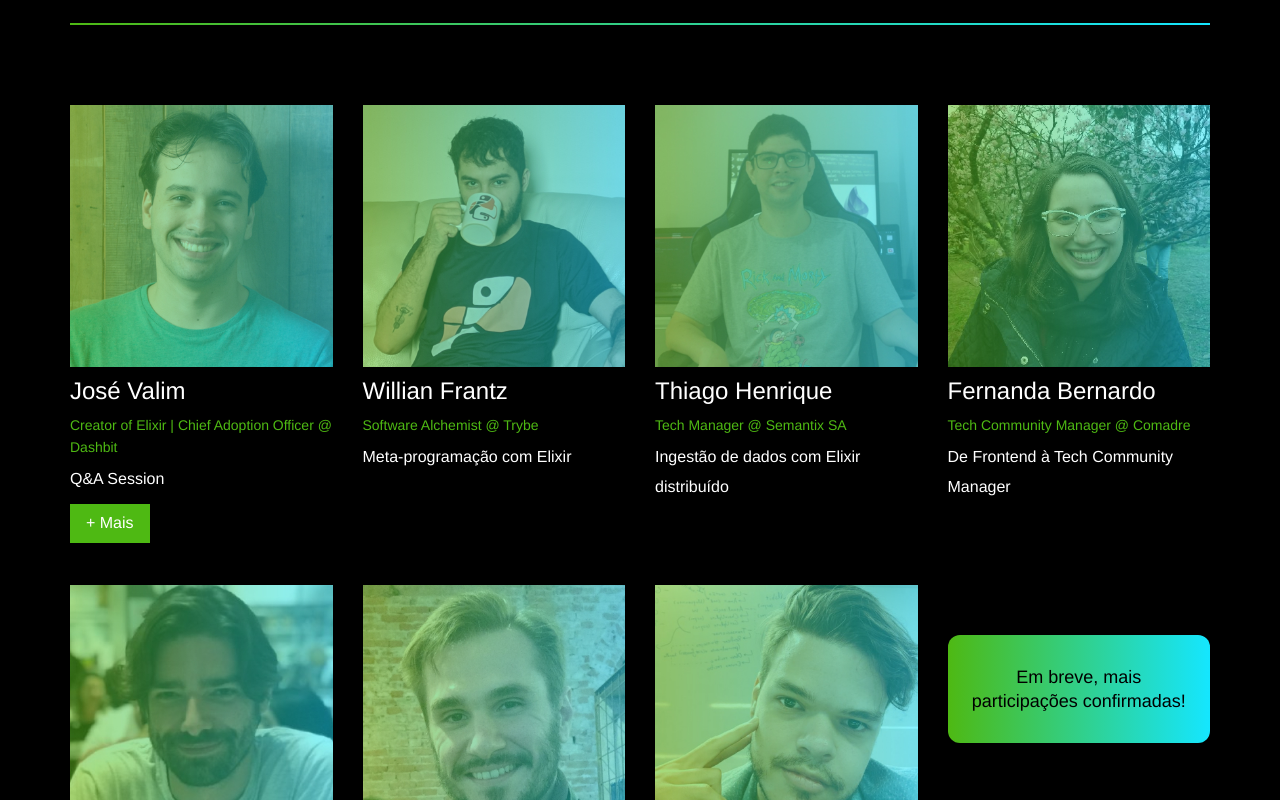
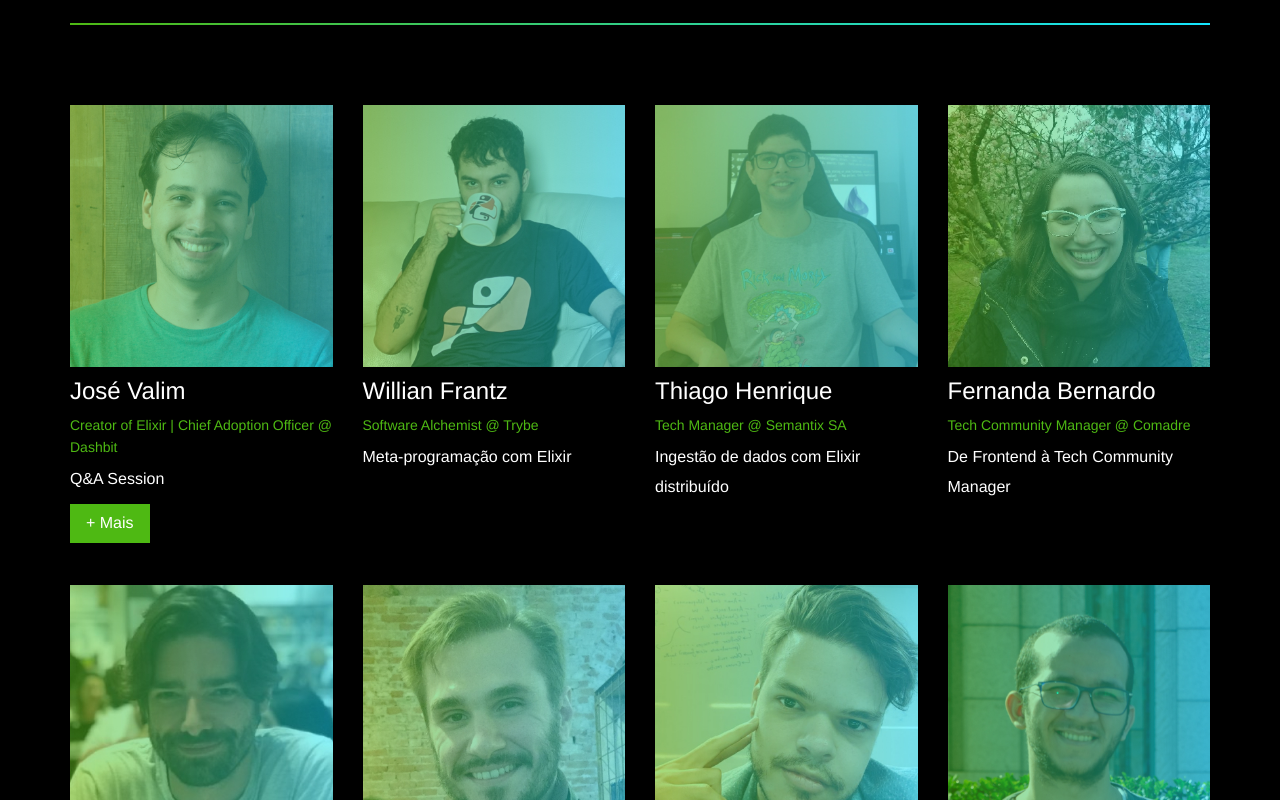
Before and after one commit to felipecotto/codebeam2021, a Next.js app: page / in a window 1280 px wide. Shown: the part 2899-3699 px from the top of the page. Built offline with nearby package versions, Linux system fonts and the light colour scheme; a web font is replaced by a local one.

Commit message:
New Talk

```diff
--- a/src/components/Talks/index.js
+++ b/src/components/Talks/index.js
@@ -9,7 +9,8 @@ export default function Talks() {
         { id: 4, name: "Fernanda Bernardo", job: "Tech Community Manager @ Comadre", image: "/FernandaBernardo.jpg", talk: "De Frontend à Tech Community Manager", more: "" },
         { id: 5, name: "Guilherme Castro", job: "Senior Developer @ Trybe", image: "/GuilhermeCastro.jpg", talk: "Por que e como construímos nosso Markdown parser em Elixir", more: "" },
         { id: 6, name: "Daniel Pilon", job: "Software Engineer @ SumUp", image: "/DanielPilon.jpg", talk: "Diagnosticando bugs em produção com Elixir", more: "" },
-        { id: 7, name: "Pedro Castilho", job: "CTO @ Comadre", image: "/PedroCastilho.jpg", talk: "Evolving applications with OTP", more: "" }
+        { id: 7, name: "Pedro Castilho", job: "CTO @ Comadre", image: "/PedroCastilho.jpg", talk: "Evolving applications with OTP", more: "" },
+        { id: 8, name: "Morôni Sauner", job: "Backend Developer @ Stone", image: "/MoroniSauner.jpg", talk: "Testando sua aplicação com ExUnit", more: "" }
     ];
 
     return (
```
Also changed, not shown: public/MoroniSauner.jpg (added).
